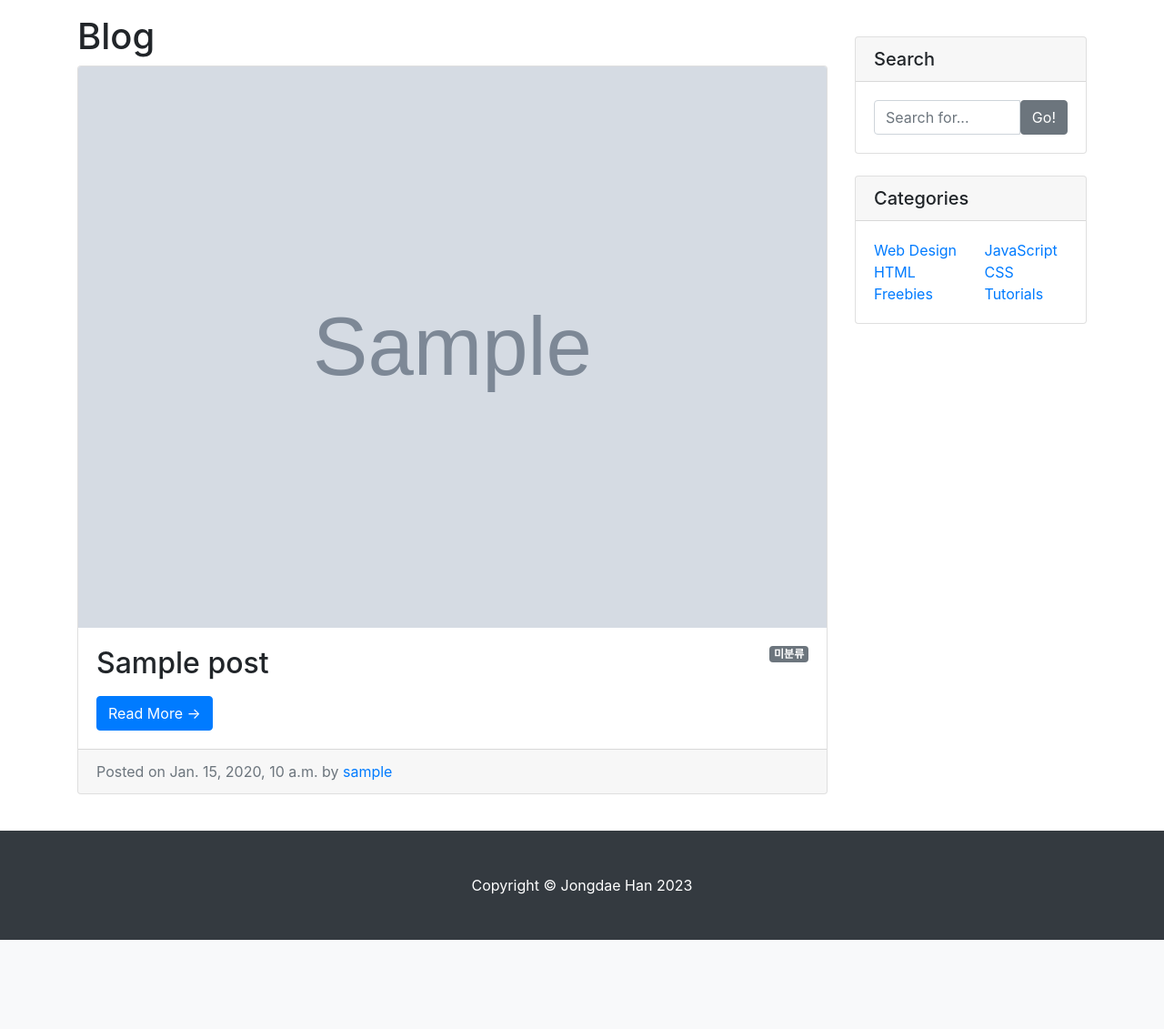
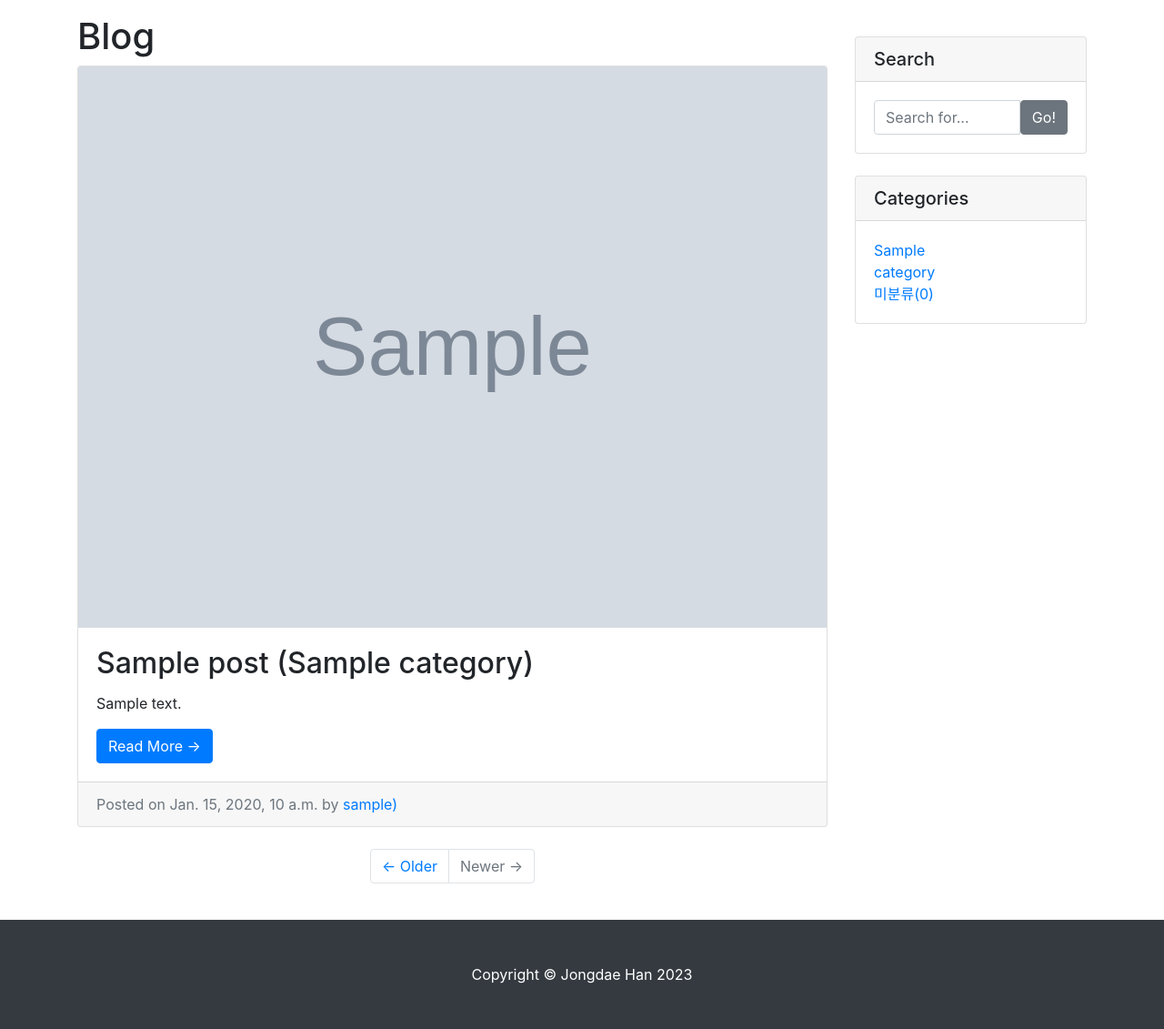
Before and after one commit to JiyunHJY/CloudProgramming_2023_JiyunH, a Django app: page /blog/ in a window 1280 px wide. Shown: the part 56-1187 px from the top of the page at 91% size. Before the commit the page ends 1089 px from the top, so only its background shows below. Run offline with Django 4.2, Linux system fonts and the light colour scheme; tables that the repository leaves empty hold one stand-in row (values such as "Sample post"); grey boxes marked "Sample" are stand-in pictures; some libraries are stand-ins or nearby versions.

Commit message:
태그 기능 추가

```diff
--- a/blog/models.py
+++ b/blog/models.py
@@ -1,7 +1,32 @@
+import os.path
+
+from django.contrib.auth.models import User
 from django.db import models
-from django.contrib.auth.models import User
-import os
 
+class Tag(models.Model):
+    name = models.CharField(max_length=20, unique=True)
+    slug = models.SlugField(max_length=50, unique=True, allow_unicode=True )
+
+
+    def get_absolute_url(self):
+        return f'/blog/tag/{self.slug}'
+
+    def __str__(self):
+        return self.name
+
+class Category(models.Model):
+    name = models.CharField(max_length=20, unique=True)
+    slug = models.SlugField(max_length=50, unique=True, allow_unicode=True )
+
+
+    def get_absolute_url(self):
+        return f'/blog/category/{self.slug}'
+
+    def __str__(self):
+        return self.name
+
+    class Meta:
+        verbose_name_plural = 'Categories'
 
 class Post(models.Model):
     title = models.CharField(max_length=30)
@@ -13,21 +38,15 @@ class Post(models.Model):
     created_at = models.DateTimeField(auto_now_add=True)
     updated_at = models.DateTimeField(auto_now=True)
 
-    author = models.ForeignKey(User, default=True, on_delete=models.CASCADE)
+    author = models.ForeignKey(User, null=True, on_delete=models.SET_NULL)
+    category = models.ForeignKey(Category, blank=True, null=True, on_delete=models.SET_NULL)
+    tag = models.ManyToManyField(Tag)
 
     def __str__(self):
-        return f'[{self.pk}] {self.title}'
+        return f'[{self.pk}] {self.title} - {self.author}'
 
     def get_absolute_url(self):
         return f'/blog/{self.pk}'
 
-    def __str__(self):
-        return f'[{self.pk}]{self.title} :: {self.author}'
-
-    # 첨부 파일명 반환
     def get_file_name(self):
         return os.path.basename(self.file_upload.name)
-
-    # 첨부 파일 확장자명 반환
-    def get_file_ext(self):
-        return self.get_file_name().split('.')[-1]
--- a/blog/templates/blog/post_list.html
+++ b/blog/templates/blog/post_list.html
@@ -1,80 +1,38 @@
 {% extends 'blog/base.html' %}
 
+
 {% block main_area %}
-    {% if user.is_authenticated%}
-        {% if user.is_superuser or user.is_staff %}
-            <a class="btn btn-info btn-sm" style="float:right;" href="/blog/create_post/" role="button"><i class="fas fa-pen"></i>&nbsp;&nbsp;New Post</a>
-        {% endif %}
-    {% endif %}
-    <h1>Blog
-        {% if search_info %}<small class="text-muted">{{ search_info }}</small>{% endif %}
-        {% if category %}<span class="badge bg-secondary">{{ category }}</span>{% endif %}
-        {% if tag %}<span class="badge badge-pill badge-light text-dark"><i class="fas fa-tags"></i> {{ tag }} ({{ tag.post_set.count }})</span>{% endif %}
-    </h1>
-    {% if post_list.exists %}
+     <h1>Blog</h1>
+
                 {% for p in post_list %}
-        <!-- Blog post-->
-        <div class="card mb-4" id="post-{{ p.pk }}">
+                <!-- Blog Post -->
+                <div class="card mb-4">
                     {% if p.head_image %}
-                <img class="card-img-top" src="{{ p.head_image.url }}" alt="{{ p }} head image" />
+                        <img class="card-img-top" src="{{ p.head_image.url }}" alt="Card image cap">
                     {% else %}
-                <img class="card-img-top" src="https://picsum.photos/seed/{{ p.id }}/800/200" alt="random_image">
+                        <img class="card-img-top" src="/media/blog/images/2023/03/28/IMG_7011_SnIslMv.jpg">
                     {% endif %}
                     <div class="card-body">
-                {% if p.category %}
-                    <span class="badge badge-secondary float-right">{{ p.category }}</span>
-                {% else %}
-                    <span class="badge badge-secondary float-right">미분류</span>
-                {% endif %}
-                <h2 class="card-title">{{ p.title }}</h2>
-                <!-- 포스트 요약 -->
-                {% if p.hook_text %}
-                    <h5 class="text-muted">{{ p.hook_text }}</h5>
-                {% endif %}
-                <p class="card-text">{{ p.get_content_markdown | truncatewords_html:45 | safe }}</p>
-
-                {% if p.tags.exists %}
-                    <i class="fas fa-tags"></i>
-                    {% for tag in p.tags.iterator %}
-                        <a href="{{ tag.get_absolute_url }}"><span class="badge badge-pill badge-light text-dark">{{ tag }}</span></a>
-                    {% endfor %}
-                    <br/>
-                    <br/>
-                {% endif %}
+                        <h2 class="card-title">{{ p.title}} ({{ p.category }})</h2>
+                        <p class="card-text">{{ p.content | truncatewords:30 }}</p>
 
                         <a href="{{ p.get_absolute_url }}" class="btn btn-primary">Read More &rarr;</a>
                     </div>
                     <div class="card-footer text-muted">
-                Posted on {{ p.created_at }} by
-                <a href="#">{{ p.author }}</a>
+                        Posted on {{ p.created_at}} by
+                        <a href="#"> {{ p.author }})</a>
                     </div>
                 </div>
                 {% endfor %}
-    {% else %}
-    <h3>아직 게시물이 없습니다</h3>
-    {% endif %}
 
-    {% if is_paginated %}
+
                 <!-- Pagination -->
                 <ul class="pagination justify-content-center mb-4">
-        {% if page_obj.has_next %}
                     <li class="page-item">
-                <a class="page-link" href="?page={{ page_obj.next_page_number }}">&larr; Older</a>
-            </li>
-        {% else %}
-            <li class="page-item disabled">
                         <a class="page-link" href="#">&larr; Older</a>
                     </li>
-        {% endif %}
-        {% if page_obj.has_previous %}
-            <li class="page-item">
-                <a class="page-link" href="?page={{ page_obj.previous_page_number }}">Newer &rarr;</a>
-            </li>
-        {% else %}
                     <li class="page-item disabled">
                         <a class="page-link" href="#">Newer &rarr;</a>
                     </li>
-        {% endif %}
                 </ul>
-    {% endif %}
 {% endblock %}
--- a/blog/templates/blog/sidebar.html
+++ b/blog/templates/blog/sidebar.html
@@ -19,30 +19,17 @@
                         <div class="row">
                             <div class="col-lg-6">
                                 <ul class="list-unstyled mb-0">
+                                    {% for category in categories %}
+                                        <li>
+                                            <a href="{{category.get_absolute_url}}">{{ category.name }}</a>
+                                        </li>
+                                    {% endfor %}
                                     <li>
-                                        <a href="#">Web Design</a>
-                                    </li>
-                                    <li>
-                                        <a href="#">HTML</a>
-                                    </li>
-                                    <li>
-                                        <a href="#">Freebies</a>
+                                        <a href="/blog/category/no-category">미분류({{ no_category_count }})</a>
                                     </li>
                                 </ul>
                             </div>
-                            <div class="col-lg-6">
-                                <ul class="list-unstyled mb-0">
-                                    <li>
-                                        <a href="#">JavaScript</a>
-                                    </li>
-                                    <li>
-                                        <a href="#">CSS</a>
-                                    </li>
-                                    <li>
-                                        <a href="#">Tutorials</a>
-                                    </li>
-                                </ul>
-                            </div>
+
                         </div>
                     </div>
                 </div>
--- a/blog/urls.py
+++ b/blog/urls.py
@@ -5,5 +5,7 @@ from . import views
 
 urlpatterns = [
     path('', views.PostList.as_view()),
-    path('<int:pk>/', views.PostDetail.as_view())
+    path('<int:pk>/', views.PostDetail.as_view()),
+    path('category/<str:slug>/', views.categories_page),
+    path('tag/<str:slug>/', views.tag_page),
 ]
--- a/blog/views.py
+++ b/blog/views.py
@@ -1,12 +1,57 @@
 from django.shortcuts import render
 from django.views.generic import ListView, DetailView
 
-from .models import Post
+from .models import Post, Category, Tag
+
 
 class PostList(ListView):
     model = Post
     ordering = '-pk'
 
+    def get_context_data(self, *, object_list=None, **kwargs):
+        context = super(PostList, self).get_context_data()
+        context['categories'] = Category.objects.all()
+        context['no_category_count'] = Post.objects.filter(category=None).count()
+
+        return context
 
 class PostDetail(DetailView):
     model = Post
+
+    def get_context_data(self, *, object_list=None, **kwargs):
+        context = super(PostDetail, self).get_context_data()
+        context['categories'] = Category.objects.all()
+        context['no_category_count'] = Post.objects.filter(category=None).count()
+
+        return context
+
+
+def categories_page(request, slug):
+    if slug=='no-category':
+        category = '미분류'
+        post_list = Post.objects.filter(category=None)
+    else :
+        category = Category.objects.get(slug=slug)
+        post_list = Post.objects.filter(category=category)
+
+    context = {
+        'category' : category,
+        'categories' : Category.objects.all(),
+        'post_list' : post_list,
+        'no_category_count' : Post.objects.filter(category=None).count()
+    }
+    return render(request, 'blog/post_list.html', context)
+
+
+def tag_page(request, slug):
+
+    tag = Tag.objects.get(slug=slug)
+    post_list = tag.post_set.all()
+
+    context = {
+        'tag' : tag,
+        'categories' : Category.objects.all(),
+        'post_list' : post_list,
+        'no_category_count' : Post.objects.filter(category=None).count()
+    }
+    return render(request, 'blog/post_list.html', context)
```
Also changed, not shown: blog/admin.py (+11 -1 lines), blog/templates/blog/post_detail.html (+13 -5 lines), blog/static/_media/blog/images/2023/03/28/beak.png (deleted). Lines whose indentation alone changed are shown as unchanged.
